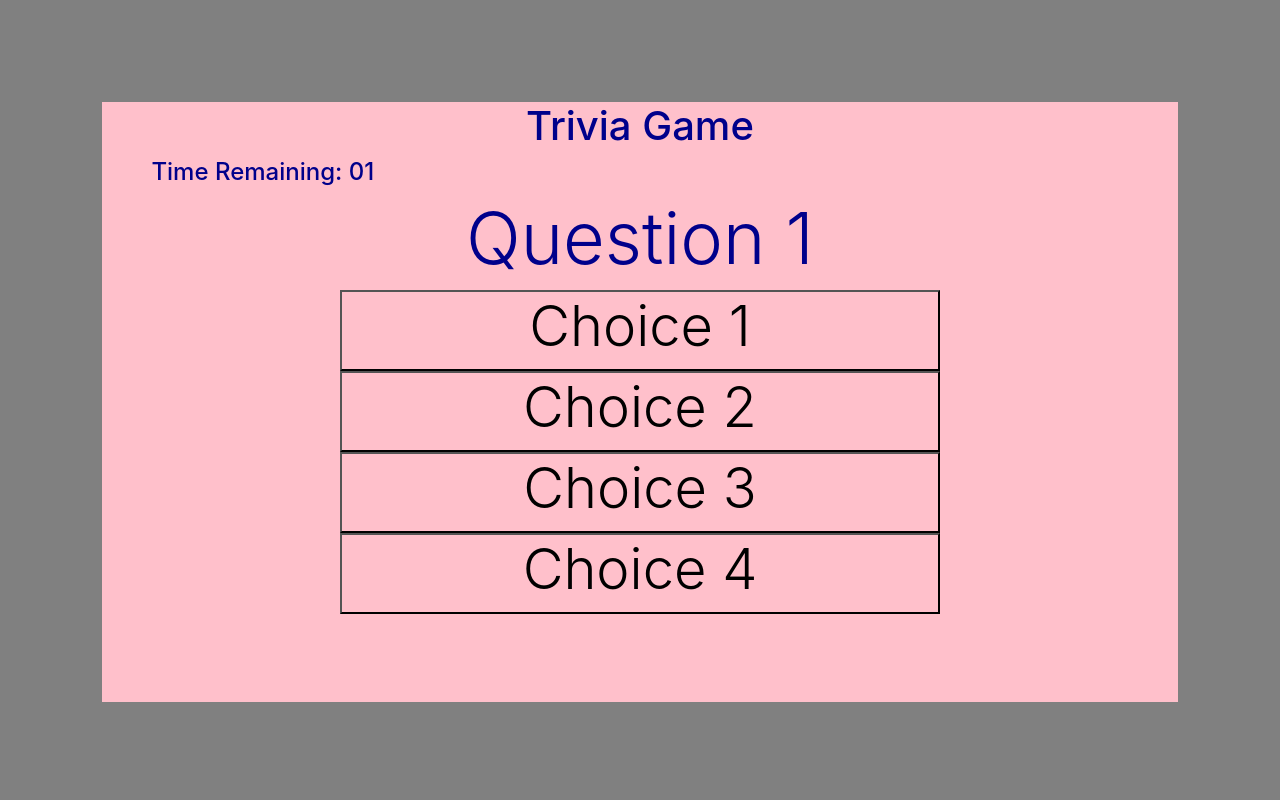
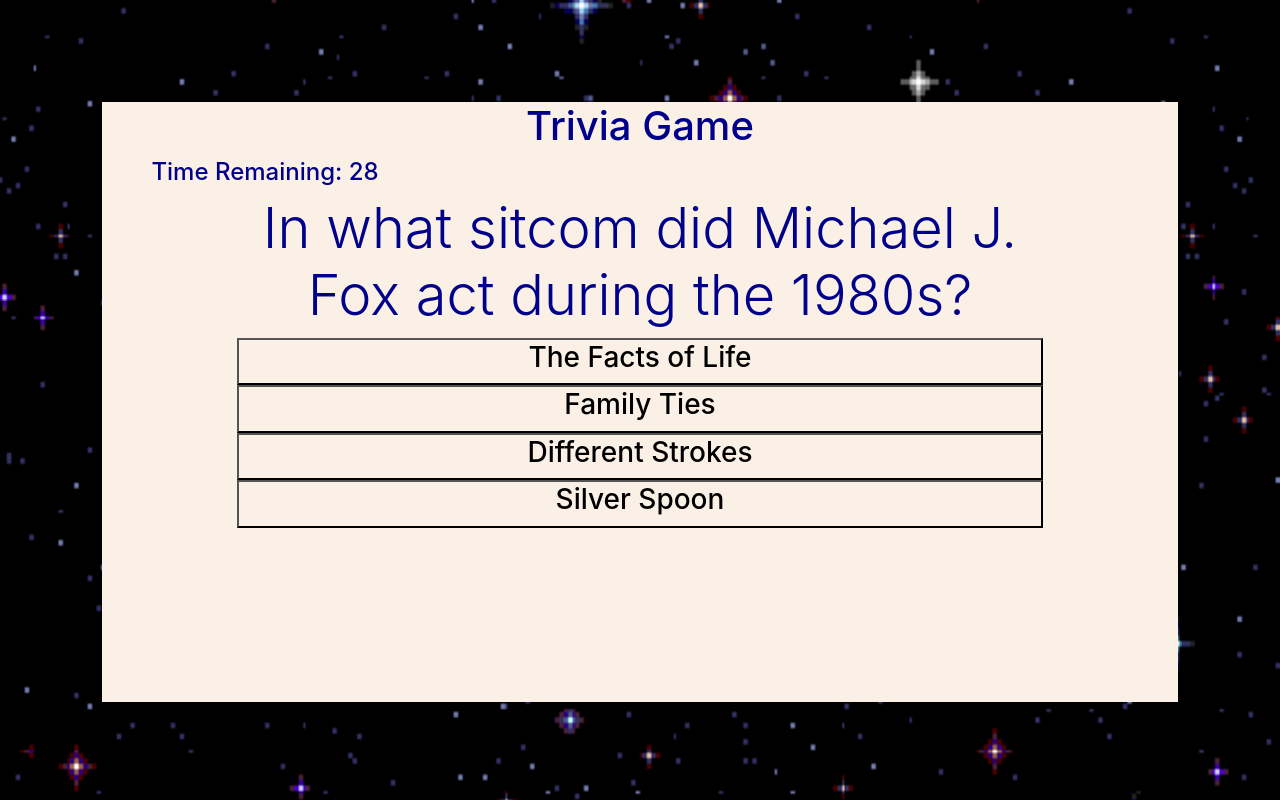
Before and after one commit to f-flores/TriviaGame, a plain HTML site: page index.html in a window 1280 px wide. Both pictures are taken after a click on the button "Start Trivia Game". Drawn offline with nearby package versions, Linux system fonts and the light colour scheme; no server answers.

Commit message:
Added background and timer values.

```diff
--- a/assets/css/style.scss
+++ b/assets/css/style.scss
@@ -20,8 +20,10 @@
 html {
 
   body {
-    /* background image credit: https://images5.alphacoders.com/489/489261.jpg */
-    background-color: gray;
+    /* background image credit: https://media1.giphy.com/media/TxVVB6PfWMjE4/giphy.gif */
+   // background-color: gray;
+   background: $game-color-3 url("../images/background.gif") no-repeat;
+   background-size: 100% 125%;
     height: 100%;
   //  background-size: 100% 125%;
   .trivia-choice-button {
@@ -36,7 +38,7 @@
     //border: 2px 2px solid black;
   }
   .trivia-square {
-    background-color: pink;
+    background-color: linen;
     color: darkblue;
     padding: 0% 5% 5% 5%;
     margin: 8% 8% 7% 8%;
@@ -59,7 +61,7 @@
      margin: 0 auto;
 
     /* Box-model */
-    width: 600px;
+    width: 85%;
     border: 2px 2px solid black;
 
     /* Typography */
--- a/assets/js/app.js
+++ b/assets/js/app.js
@@ -7,25 +7,25 @@
  */
 
  $(document).ready(() => {
-  const MaxWait = 3,
-        AnswerWait = 1,
+  const MaxWait = 30,
+        AnswerWait = 6,
         SecondsPerQuestion = MaxWait * 1000,
         AnswerInterval = AnswerWait * 1000;
   var triviaArray = [
     {
       "a": 1,
-      "choices": ["Choice 1","Choice 2","Choice 3","Choice 4"],
-      "q": "Question 1"
+      "choices": ["The Facts of Life","Family Ties","Different Strokes","Silver Spoon"],
+      "q": "In what sitcom did Michael J. Fox act during the 1980s?"
     },
     {
       "a": 0,
-      "choices": ["choice 1","choice 2","choice 3","choice 4"],
-      "q": "Question 2"
+      "choices": ["Boston","Seattle","Chicago","Detroit"],
+      "q": "In what city did the series Cheers take place?"
     },
       {
       "a": 2,
-      "choices": ["choice 1","choice 2","choice 3","choice 4"],
-      "q": "Question 3"
+      "choices": ["Penny","Leonard","Sheldon","Amy"],
+      "q": "Which Big Bang Theory character is from Texas?"
     }
    ];
   var gameState = {
@@ -171,7 +171,7 @@
       qDiv.attr("id","question-div");
       // Adding a data-attribute
       qDiv.attr("data-name", gameState.questionCount);
-      questionText = "<h3 class=\"display-3\">" + triviaArray[gameState.questionCount].q + "</h3>";
+      questionText = "<h3 class=\"display-4\">" + triviaArray[gameState.questionCount].q + "</h3>";
       qDiv.html(questionText);
       $("#question-holder").append(qDiv);
 
@@ -180,7 +180,7 @@
         choiceBtn = $("<button>");
         choiceBtn.attr("num-choice",iq);
         choiceBtn.addClass("trivia-choice-button");
-        choiceText = "<h3 class=\"display-4\">" + triviaArray[gameState.questionCount].choices[iq] + "</h3>";
+        choiceText = "<h3 class=\"display-5\">" + triviaArray[gameState.questionCount].choices[iq] + "</h3>";
         choiceBtn.html(choiceText);
         $(qDiv).append(choiceBtn);
       }
```
Also changed, not shown: assets/css/style.css, assets/images/background.gif (added).
